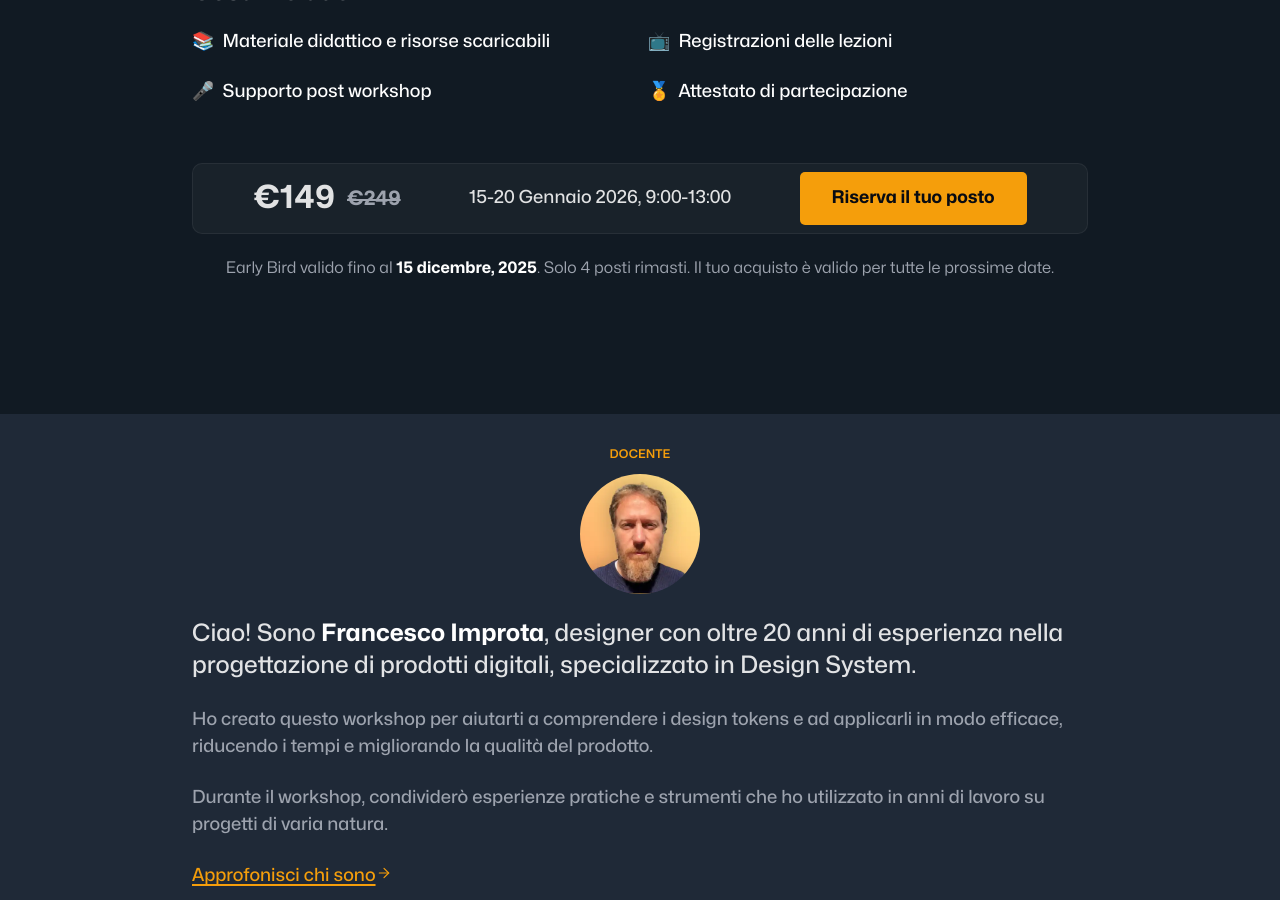
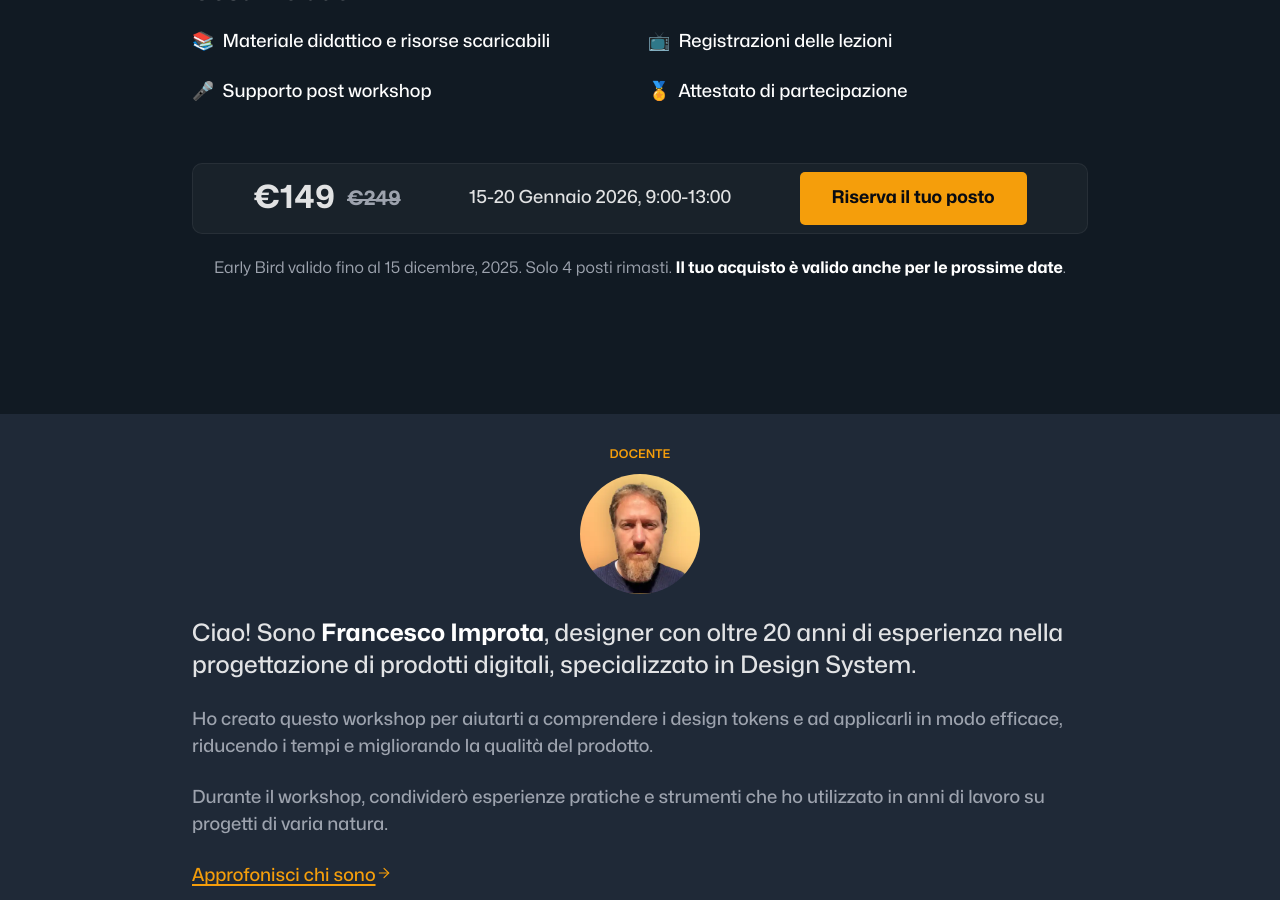
Before and after one commit to zetareticoli/fi, a Jekyll site: the page built from _workshops/design-tokens/index.md, in a window 1280 px wide and 900 px high, scrolled down 3673 px. Built offline with Jekyll 4.4.1, drawn with Linux system fonts in a browser that asks for light colours; some web fonts are replaced; some of the changed text lies outside the part shown.

Commit message:
fix: update early bird purchase details for clarity

```diff
--- a/_workshops/design-tokens/index.md
+++ b/_workshops/design-tokens/index.md
@@ -292,7 +292,7 @@
       </div>
       <div class="text-center">
         <p class="event-countdown" style="display: none;"></p>
-        <p class="event-static mb-m text-small font-regular color-text-light">Early Bird valido fino al <strong>15 dicembre, 2025</strong>. Solo 4 posti rimasti. Il tuo acquisto è valido per tutte le prossime date.</p>
+        <p class="event-static mb-m text-small font-regular color-text-light">Early Bird valido fino al 15 dicembre, 2025. Solo 4 posti rimasti.  <strong>Il tuo acquisto è valido anche per le prossime date</strong>.</p>
       </div>
     </div>
   </section>
@@ -409,7 +409,7 @@
         <a href="https://buy.stripe.com/14AcN44L94bUdMe76Xcs800?prefilled_promo_code=EARLY25" class="cta-primary plausible-event-name=Buy+Workshop">Riserva il tuo posto</a>
       </div>
       <p class="event-countdown" style="display: none;"></p>
-      <p class="event-static mb-m text-small font-regular color-text-light">Early Bird valido fino al <strong>15 dicembre, 2025</strong>. Solo 4 posti rimasti.  Il tuo acquisto è valido per tutte le prossime date.</p>
+      <p class="event-static mb-m text-small font-regular color-text-light">Early Bird valido fino al 15 dicembre, 2025. Solo 4 posti rimasti.  <strong>Il tuo acquisto è valido anche per le prossime date</strong>.</p>
       <hr>
       <p class="text-small color-text-light mb-xs">Hai dubbi o altre domande?</p>
       <p>
```
